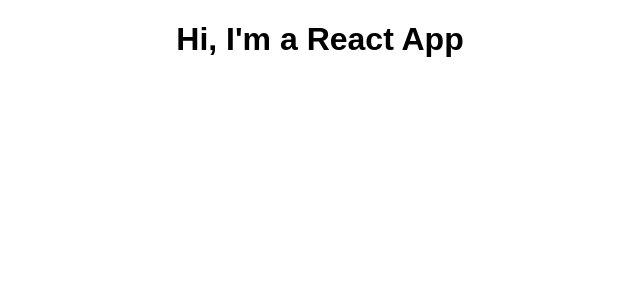
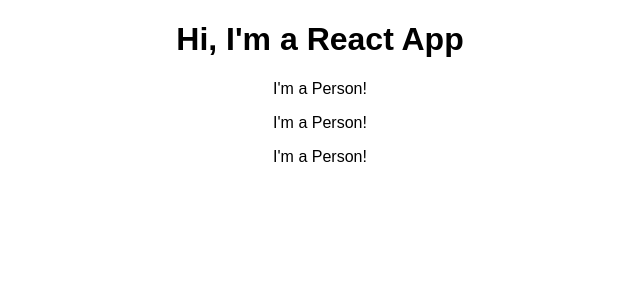
Before and after one commit to AxTrinhadad/React-Complete-Guide, a React (Create React App) app: page / in a window 1280 px wide. Shown: the top 300 px of the page, without its empty margins (320-960 px from the left). Built offline with nearby package versions, Linux system fonts and the light colour scheme.

Commit message:
Create new component

```diff
--- a/src/App.js
+++ b/src/App.js
@@ -1,13 +1,20 @@
 import React, { Component } from 'react';
 import './App.css';
+
+import Person from './Person/Person';
 
 class App extends Component {
   render() {
     return (
       <div className="App">
         <h1>Hi, I'm a React App</h1>
+        <Person />
+        <Person />
+        <Person />
       </div>
     );
+
+    //return React.createElement('div',null, React.createElement('h1',{className: 'App'},'Hello!!!'));
   }
 }
 
--- /dev/null
+++ b/src/Person/Person.js
@@ -0,0 +1,7 @@
+import React from 'react';
+
+const person = () => {
+    return <p>I'm a Person!</p>
+}
+
+export default person;
```
